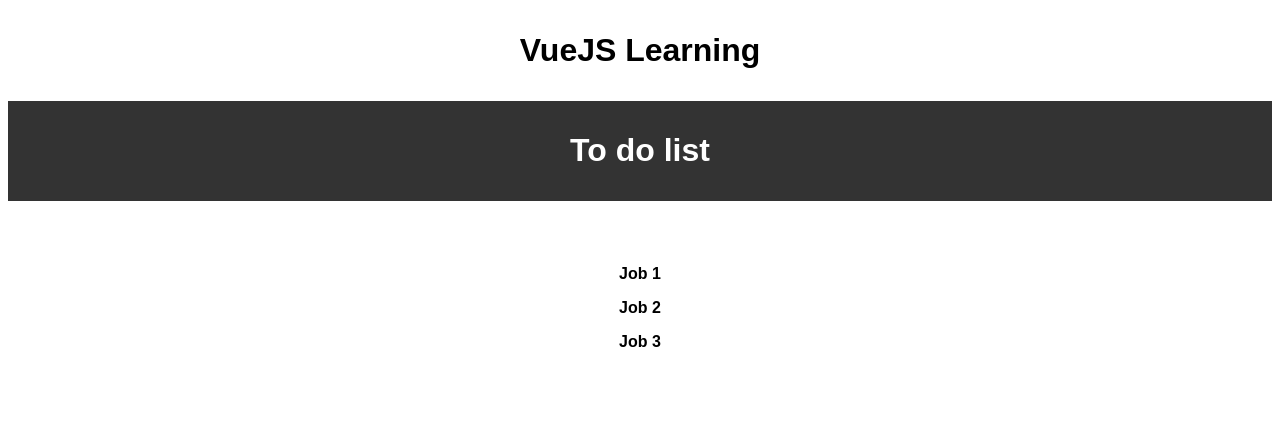
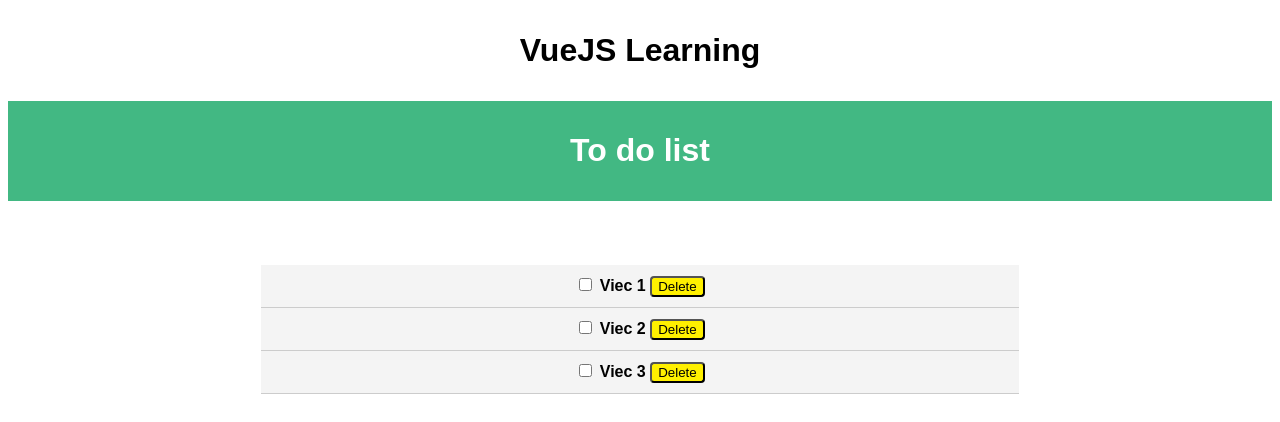
Before and after one commit to owentr1369/learningvuejs, a Vue app in the folder my-first-vue-app/: page / in a window 1280 px wide. Shown: the top 422 px of the page. Built offline with nearby package versions, Linux system fonts and the light colour scheme.

Commit message:
Props, Directives & Template Syntax

```diff
--- a/my-first-vue-app/src/App.vue
+++ b/my-first-vue-app/src/App.vue
@@ -15,7 +15,7 @@ export default {
 };
 </script>
 
-<style>
+<style scoped>
 #app {
   font-family: Arial, Helvetica, sans-serif;
   font-size: 2rem;
--- a/my-first-vue-app/src/components/HeaderApp.vue
+++ b/my-first-vue-app/src/components/HeaderApp.vue
@@ -12,7 +12,7 @@ export default {
 
 <style scoped>
 .header {
-  background-color: #333;
+  background-color: #42b883;
   color: #fff;
   text-align: center;
   padding: 10px;
--- a/my-first-vue-app/src/components/Todo.vue
+++ b/my-first-vue-app/src/components/Todo.vue
@@ -1,14 +1,43 @@
 <template>
   <div>
-    <p>Job 1</p>
-    <p>Job 2</p>
-    <p>Job 3</p>
+    <TodoItem
+      v-for="todo in todos"
+      v-bind:key="todo.id"
+      v-bind:todoProps="todo"
+    />
   </div>
 </template>
 
 <script>
+import { ref } from "vue";
+
+import TodoItem from "./TodoItem.vue";
+
 export default {
   name: "TodoList",
+  components: { TodoItem },
+  setup() {
+    const todos = ref([
+      {
+        id: 1,
+        title: "Viec 1",
+        completed: false,
+      },
+      {
+        id: 2,
+        title: "Viec 2",
+        completed: false,
+      },
+      {
+        id: 3,
+        title: "Viec 3",
+        completed: false,
+      },
+    ]);
+    return {
+      todos,
+    };
+  },
 };
 </script>
 
--- /dev/null
+++ b/my-first-vue-app/src/components/TodoItem.vue
@@ -0,0 +1,39 @@
+<template>
+  <p :class="['todo-item', todoProps.completed ? 'is-completed' : '']">
+    <input type="checkbox" :checked="todoProps.completed" />
+    {{ todoProps.title }}
+    <button class="del-btn">Delete</button>
+  </p>
+</template>
+
+<script>
+import { ref } from "vue";
+export default {
+  name: "TodoItem",
+  props: ["todoProps"],
+  setup() {
+    const new_id = ref("my-new-id");
+    return {
+      new_id,
+    };
+  },
+};
+</script>
+
+<style scoped>
+.todo-item {
+  padding: 10px;
+  margin: 0;
+  background: #f4f4f4;
+  border-bottom: 1px #ccc solid;
+}
+.is-completed {
+  text-decoration: line-through;
+}
+.del-btn {
+  background: #fff000;
+  color: black;
+  border-radius: 4px;
+  cursor: pointer;
+}
+</style>
```
